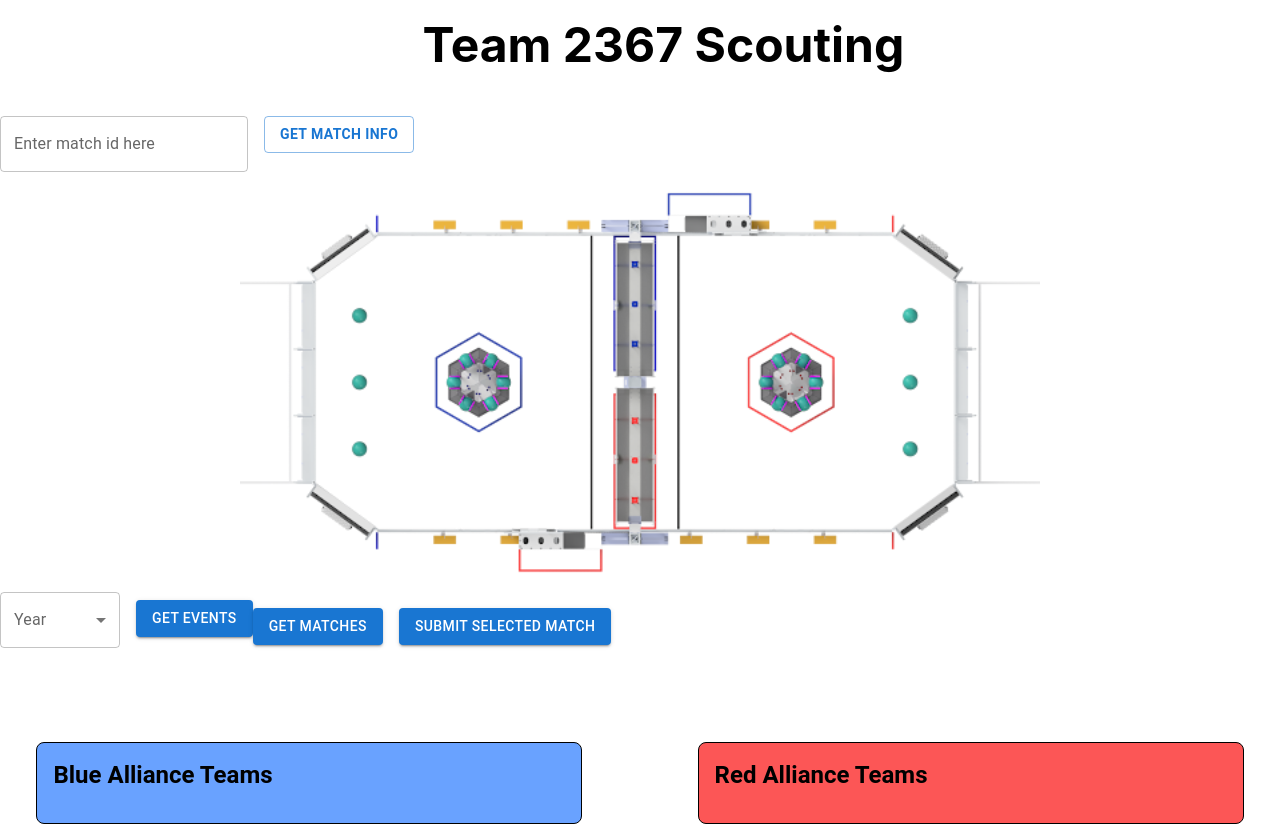
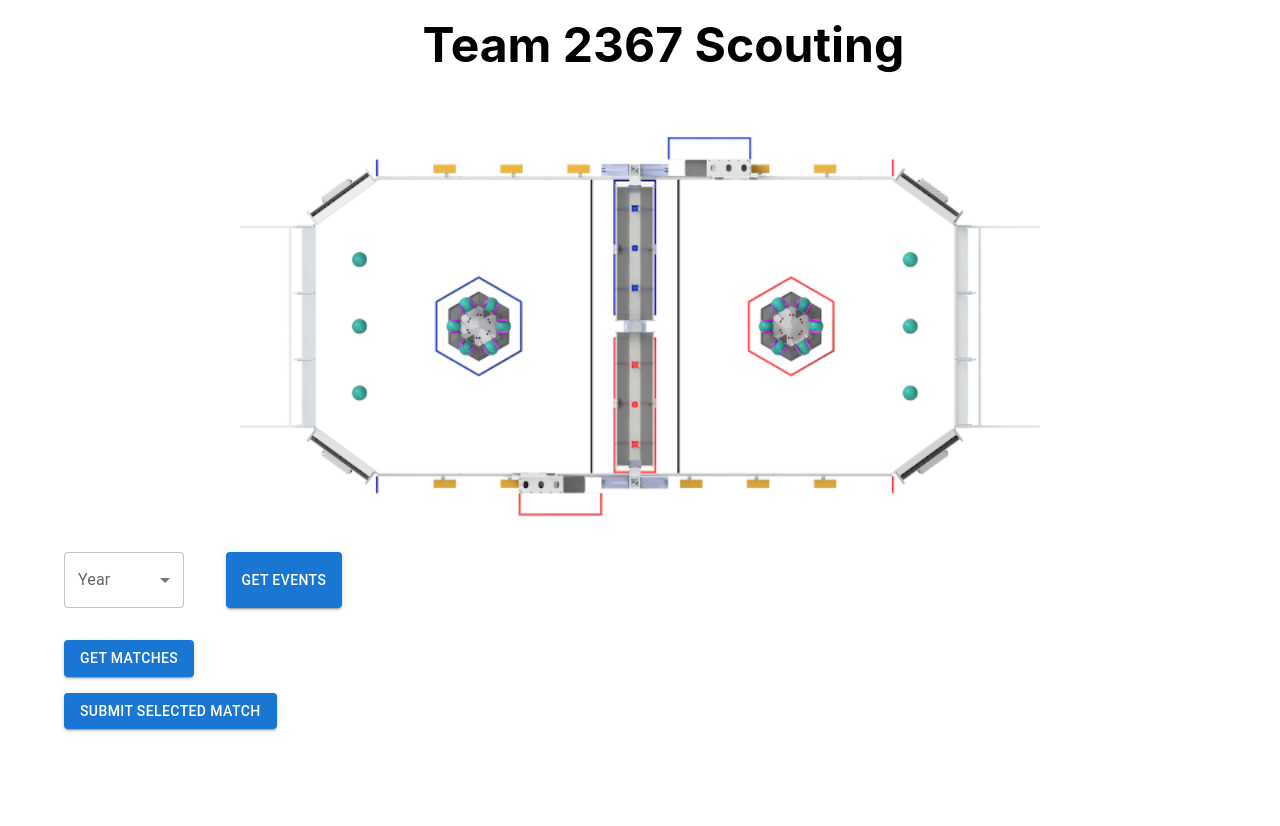
Before and after one commit to ab3131/scoutingweb, a React (Create React App) app: page / in a window 1280 px wide. Shown: the top 826 px of the page. Built offline with nearby package versions, Linux system fonts and the light colour scheme.

Commit message:
dropdown formatting

```diff
--- a/src/pages/Generate.css
+++ b/src/pages/Generate.css
@@ -118,3 +118,21 @@
     0% { transform: rotate(0deg); }
     100% { transform: rotate(360deg); }
   }
+.dropdown-container{
+    display: flex;
+    flex-direction: column;
+    align-items: left;
+    justify-content: left;
+    margin-top: 2vh;
+    margin-left: 5vw;
+    gap: 2vh;
+}
+.dropdown{
+    display: flex;
+    flex-direction: row;
+    gap: 2vw;
+}
+
+.winprobbox{
+    margin-top: 5vh;
+}
--- a/src/pages/Generate.js
+++ b/src/pages/Generate.js
@@ -126,15 +126,15 @@ const formattedSummary = numberedSummary
   .map(s => `• ${s}`)
   .join("\n\n");
 
-setStrategySummary(formattedSummary);
+// setStrategySummary(formattedSummary);
           } else {
-            setStrategySummary('Unable to generate strategy summary.');
+            // setStrategySummary('Unable to generate strategy summary.');
           }
         } else {
-          alert('Backend error: ' + result.error);
+          // alert('Backend error: ' + result.error);
         }
       } catch (err) {
-        alert('Request failed: ' + err.message);
+        // alert('Request failed: ' + err.message);
       }
     }
   };
@@ -315,17 +315,6 @@ setStrategySummary(formattedSummary);
   };
   return (
     <>
-      <TextField
-        id="outlined-basic"
-        label="Enter match id here"
-        variant="outlined"
-        value={matchId}
-        onChange={(e) => setMatchId(e.target.value)}
-        sx={{ mr: 2 }}
-      />
-      <Button variant="outlined" onClick={handleClick}>
-        <strong>Get Match Info</strong>
-      </Button>
 
       {/* {strategySummary && (
         <Box sx={{ mt: 4, p: 3, border: '1px solid #ccc', borderRadius: '8px', backgroundColor: '#f9f9f9' }}>
@@ -362,7 +351,9 @@ setStrategySummary(formattedSummary);
 </div>
 
 
-      <WinProbBox data={winProbs}/>
+
+      <div className="dropdown-container">
+      <div className = "dropdown">
       <FormControl sx={{ mr: 2, minWidth: 120 }}>
         <InputLabel>Year</InputLabel>
         <Select value={year} onChange={handleChange}>
@@ -373,7 +364,9 @@ setStrategySummary(formattedSummary);
       </FormControl>
 
       <Button variant="contained" onClick={handleYearSubmit}>Get Events</Button>
+      </div>
 
+      <div className = "dropdown">
       {eventList.length > 0 && (
         <FormControl sx={{ mt: 2, minWidth: 300 }}>
           <InputLabel>Event</InputLabel>
@@ -387,7 +380,8 @@ setStrategySummary(formattedSummary);
         <Button variant="contained" sx={{ mt: 2 }} onClick={handleEventSubmit}>
           Get Matches
         </Button>
-
+        </div>
+        <div className = "dropdown">
         {matchList.length > 0 && (
           <FormControl sx={{ mt: 2, minWidth: 300 }}>
             <InputLabel>Match</InputLabel>
@@ -405,9 +399,14 @@ setStrategySummary(formattedSummary);
             </Select>
           </FormControl>
         )}
-        <Button variant="contained" sx={{ mt: 2, ml: 2 }} onClick={handleClick}>
+        <Button variant="contained" onClick={handleClick}>
           Submit Selected Match
         </Button>
+      </div>
+      </div>
+      <div className = "winprobbox">
+      <WinProbBox data={winProbs}/>
+      </div>
 
       {/* <FormControl >
         <InputLabel id="demo-simple-select-label">Year</InputLabel>
```
